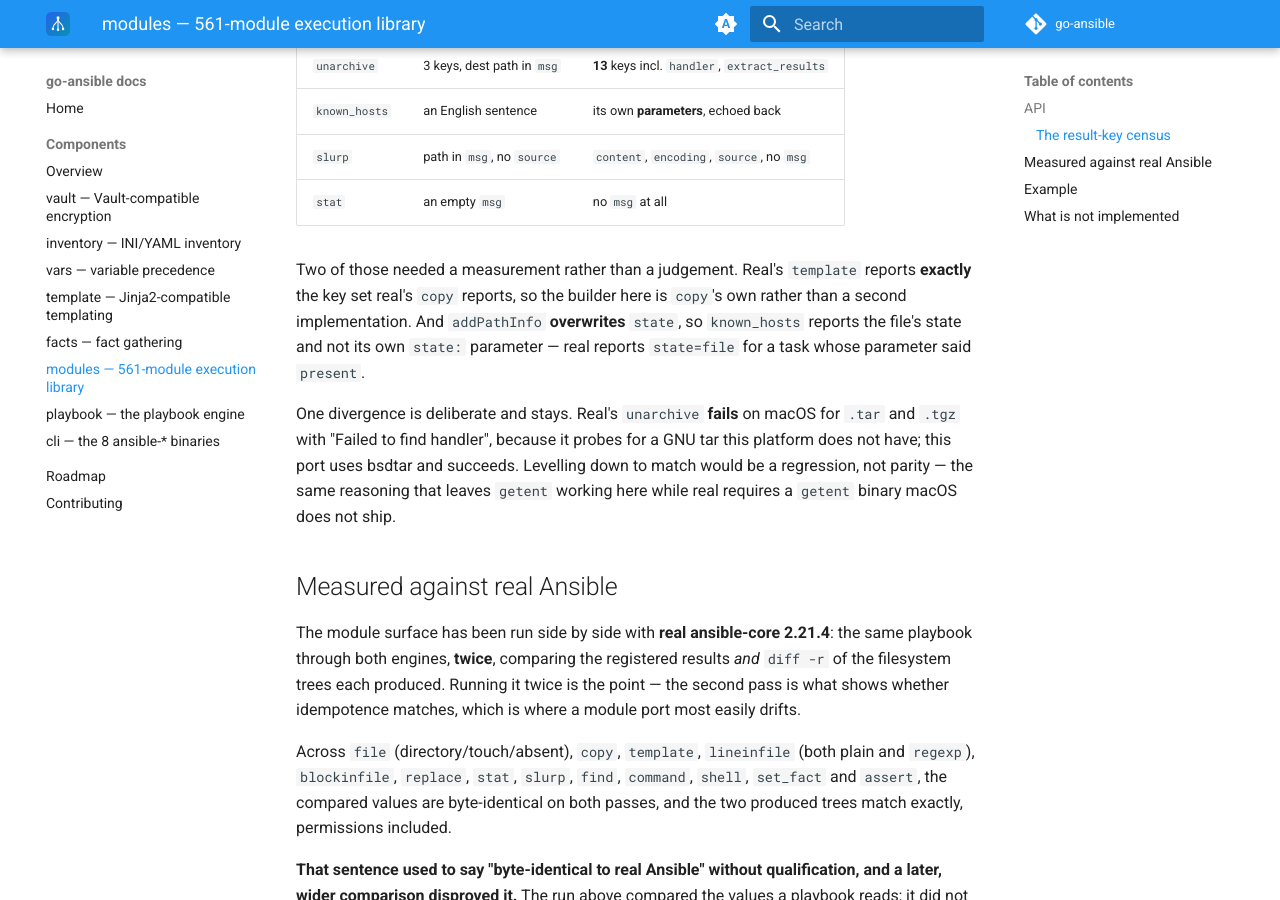
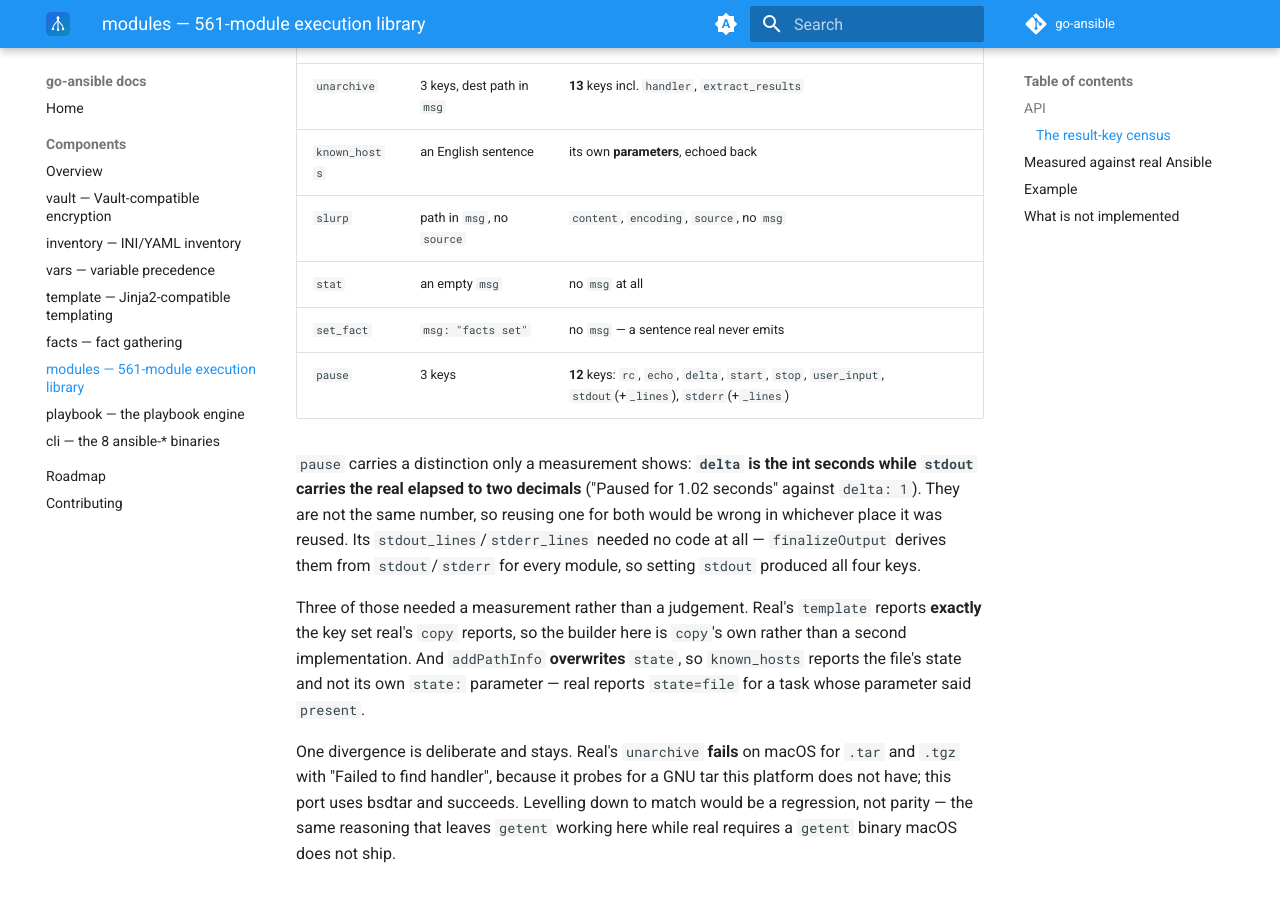
Before and after one commit to go-ansible/docs, an MkDocs documentation site: the page built from docs/components/modules.md, in a window 1280 px wide and 900 px high, scrolled down 1852 px. Built offline with MkDocs 1.6.1 and Material for MkDocs 9.7.7, drawn with Linux system fonts in a browser that asks for light colours; the version menu is left out.

Commit message:
Docs: the census is seven, not five (#61)
set_fact reported msg "facts set", a sentence real never emits, and
pause returned three keys where real returns twelve.

pause carries the distinction only a measurement shows: delta is the
int seconds while stdout carries the real elapsed to two decimals
("Paused for 1.02 seconds" against delta: 1). Reusing one for both
would be wrong in whichever place it was reused. Its
stdout_lines/stderr_lines needed no code -- finalizeOutput derives them
from stdout/stderr for every module.

Co-authored-by: Claude Opus 5 <noreply@anthropic.com>

```diff
--- a/docs/components/modules.md
+++ b/docs/components/modules.md
@@ -89,8 +89,18 @@ five divergences in modules a value-only pass had called identical.
 | `known_hosts` | an English sentence | its own **parameters**, echoed back |
 | `slurp` | path in `msg`, no `source` | `content`, `encoding`, `source`, no `msg` |
 | `stat` | an empty `msg` | no `msg` at all |
+| `set_fact` | `msg: "facts set"` | no `msg` — a sentence real never emits |
+| `pause` | 3 keys | **12** keys: `rc`, `echo`, `delta`, `start`, `stop`, `user_input`, `stdout`(+`_lines`), `stderr`(+`_lines`) |
 
-Two of those needed a measurement rather than a judgement. Real's
+`pause` carries a distinction only a measurement shows: **`delta` is
+the int seconds while `stdout` carries the real elapsed to two
+decimals** ("Paused for 1.02 seconds" against `delta: 1`). They are not
+the same number, so reusing one for both would be wrong in whichever
+place it was reused. Its `stdout_lines`/`stderr_lines` needed no code
+at all — `finalizeOutput` derives them from `stdout`/`stderr` for every
+module, so setting `stdout` produced all four keys.
+
+Three of those needed a measurement rather than a judgement. Real's
 `template` reports **exactly** the key set real's `copy` reports, so
 the builder here is `copy`'s own rather than a second implementation.
 And `addPathInfo` **overwrites** `state`, so `known_hosts` reports the
```
